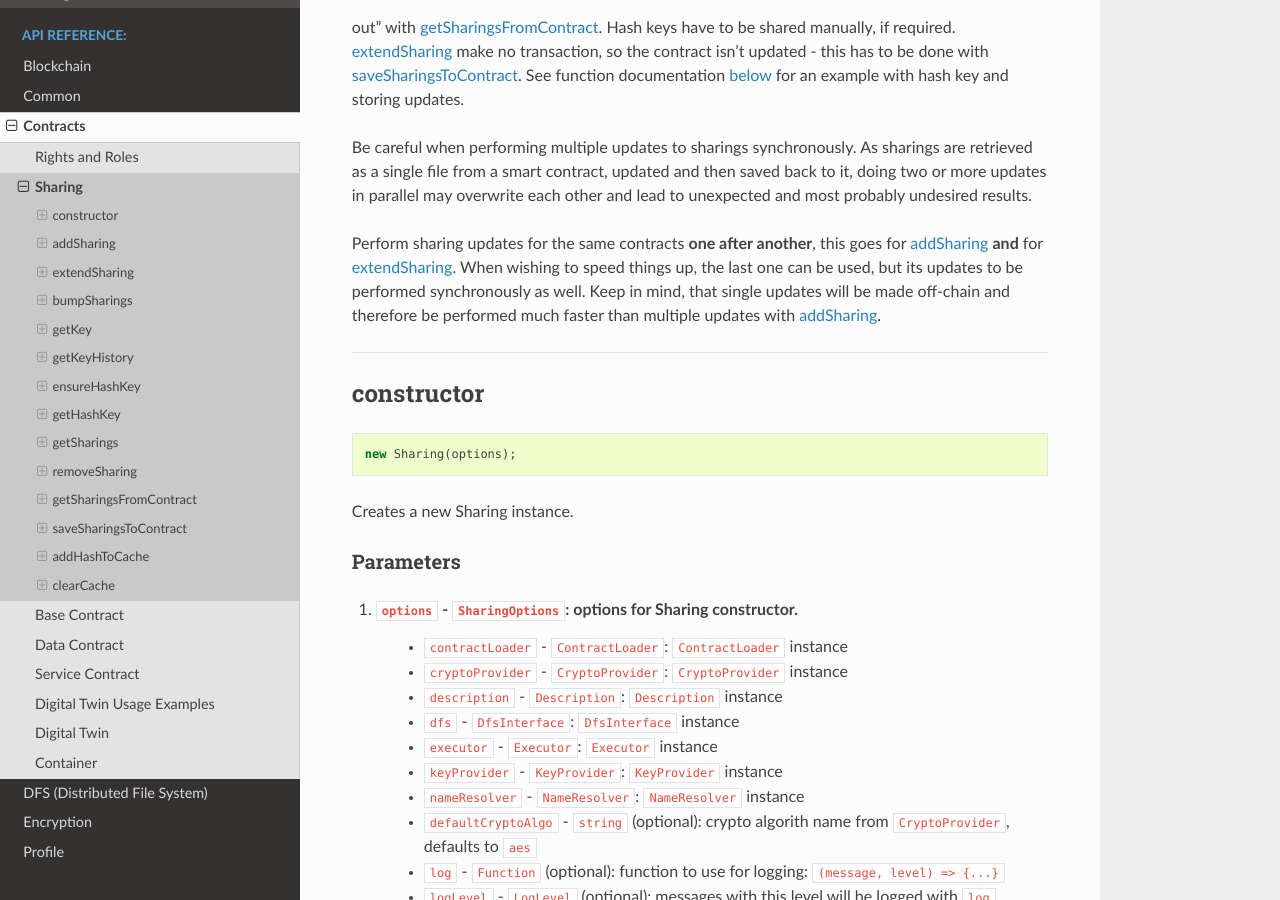
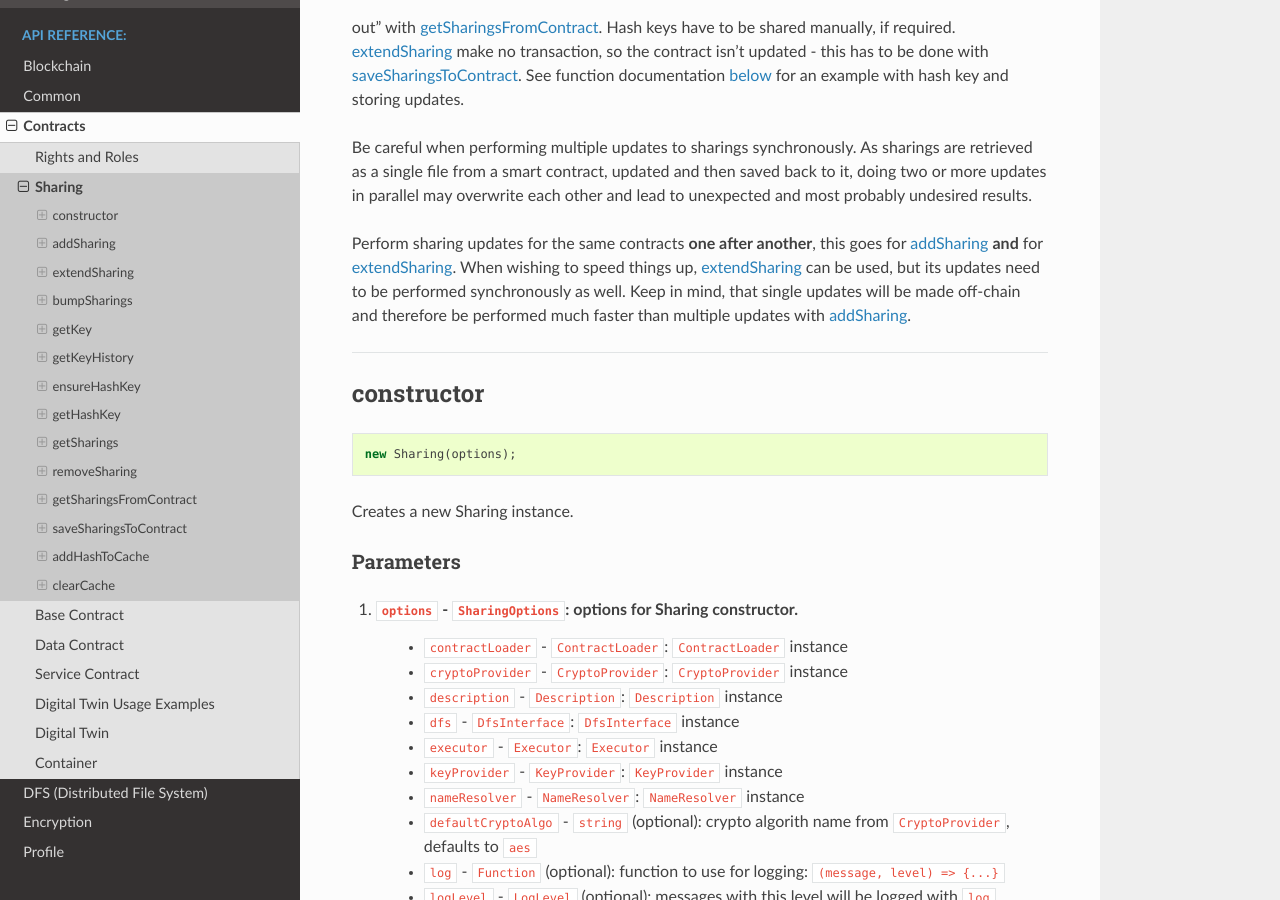
Before and after one commit to evannetwork/api-blockchain-core, a Sphinx documentation site: the page built from docs/contracts/sharing.rst, in a window 1280 px wide and 900 px high, scrolled down 2296 px. Built offline with Sphinx 7.4.7 and the Read the Docs theme 2.0.0, drawn with Linux system fonts in a browser that asks for light colours; pages that are not in the unit, such as notebooks, are missing from menus.

Commit message:
update docu for sharing
- [CORE-52]

```diff
--- a/docs/contracts/sharing.rst
+++ b/docs/contracts/sharing.rst
@@ -136,10 +136,11 @@ a single file from a smart contract, updated and then saved back to it, doing tw
 parallel may overwrite each other and lead to unexpected and most probably undesired results.
 
 Perform sharing updates for the same contracts **one after another**, this goes for :ref:`addSharing
-<sharing_addSharing>` **and** for :ref:`extendSharing <sharing_extendSharing>`. When wishing to speed
-things up, the last one can be used, but its updates to be performed synchronously as well. Keep in
-mind, that single updates will be made off-chain and therefore be performed much faster than multiple
-updates with :ref:`addSharing <sharing_addSharing>`.
+<sharing_addSharing>` **and** for :ref:`extendSharing <sharing_extendSharing>`. When wishing to
+speed things up, :ref:`extendSharing <sharing_extendSharing>` can be used, but its updates need to
+be performed synchronously as well. Keep in mind, that single updates will be made off-chain and
+therefore be performed much faster than multiple updates with :ref:`addSharing
+<sharing_addSharing>`.
 
 
 
```
